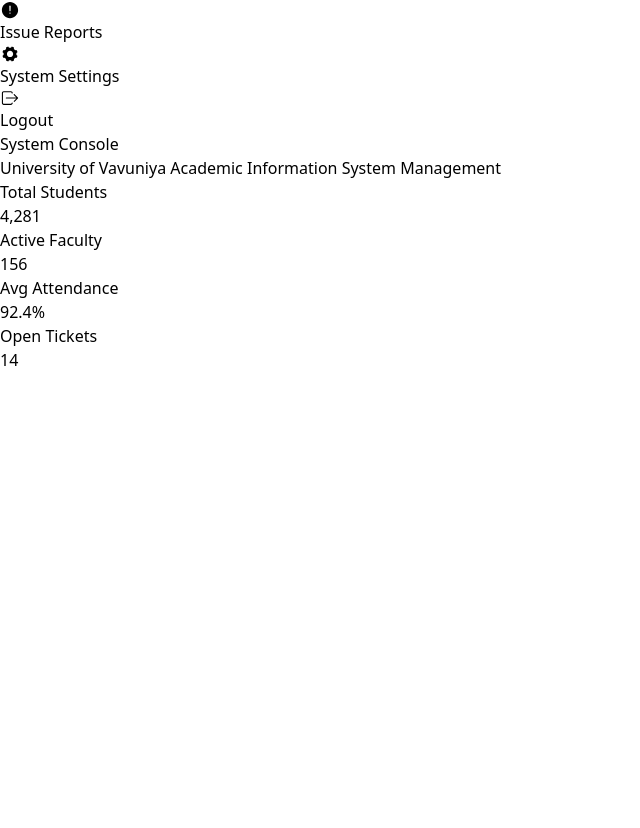
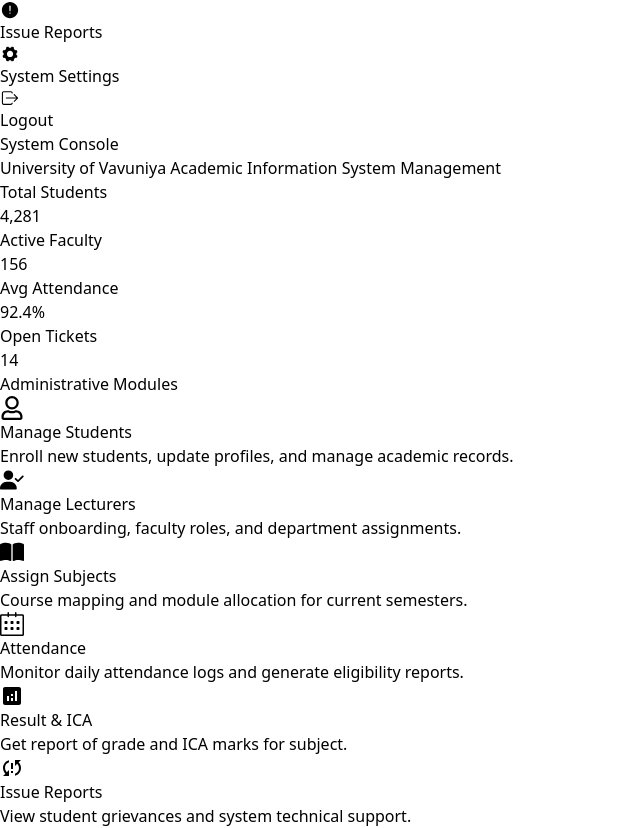
Before and after one commit to Kavindu-Madhushanka/saiams-smart-academic-information-system-frontend, a React app: page /admindashboard in a window 1280 px wide. Shown: the part 312-1140 px from the top of the page, without its empty margins (0-640 px from the left). Before the commit the page ends 800 px from the top, so only its background shows below. Built offline with nearby package versions, Linux system fonts and the light colour scheme; the HTML template or start-up script is replaced by a standard one.

Commit message:
modify admindashboard

```diff
--- a/src/component/admin/AdminDashboard.jsx
+++ b/src/component/admin/AdminDashboard.jsx
@@ -5,11 +5,15 @@
 import { FaUserCheck } from "react-icons/fa6";
 import { SlCalender } from "react-icons/sl";
 import { IoIosAlert } from "react-icons/io";
+import ModuleCard from "./ModuleCard";
+import { FaBookOpen } from "react-icons/fa6";
+import { MdAnalytics } from "react-icons/md";
+import { MdOutlineSyncProblem } from "react-icons/md";
 const AdminDashboard = () => {
   return (
     <div className="flex bg-gradient-to-br from-[#0f172a] via-[#1e1b4b] to-[#4c1d95] min-h-screen text-white font-sans">
       <Sidebar />
-      <main className="flex-1 p-8 overflow-y-auto">
+      <main className="flex-1 p-8 ml-64 overflow-y-auto">
         {/*header section*/}
         <header className="flex items-center justify-between mb-8">
           <div>
@@ -49,6 +53,44 @@
             colorClass="bg-orange-600"
           />
         </div>
+        {/* modules grid */}
+        <h2 className="flex items-center gap-2 mb-6 text-xl font-semibold">
+          <div className="w-4 h-4 bg-blue-500 rounded-sm"></div> Administrative
+          Modules
+        </h2>
+
+        <div className="grid grid-cols-4 gap-6">
+          <ModuleCard
+            title="Manage Students"
+            description="Enroll new students, update profiles, and manage academic records."
+            icon={FaRegUser}
+          />
+          <ModuleCard
+            title="Manage Lecturers"
+            description="Staff onboarding, faculty roles, and department assignments."
+            icon={FaUserCheck}
+          />
+          <ModuleCard
+            title="Assign Subjects"
+            description="Course mapping and module allocation for current semesters."
+            icon={FaBookOpen}
+          />
+          <ModuleCard
+            title="Attendance"
+            description="Monitor daily attendance logs and generate eligibility reports."
+            icon={SlCalender}
+          />
+          <ModuleCard
+            title="Result & ICA"
+            description="Get report of grade and ICA marks for subject."
+            icon={MdAnalytics}
+          />
+          <ModuleCard
+            title="Issue Reports"
+            description="View student grievances and system technical support."
+            icon={MdOutlineSyncProblem}
+          />
+        </div>
       </main>
     </div>
   );
```
